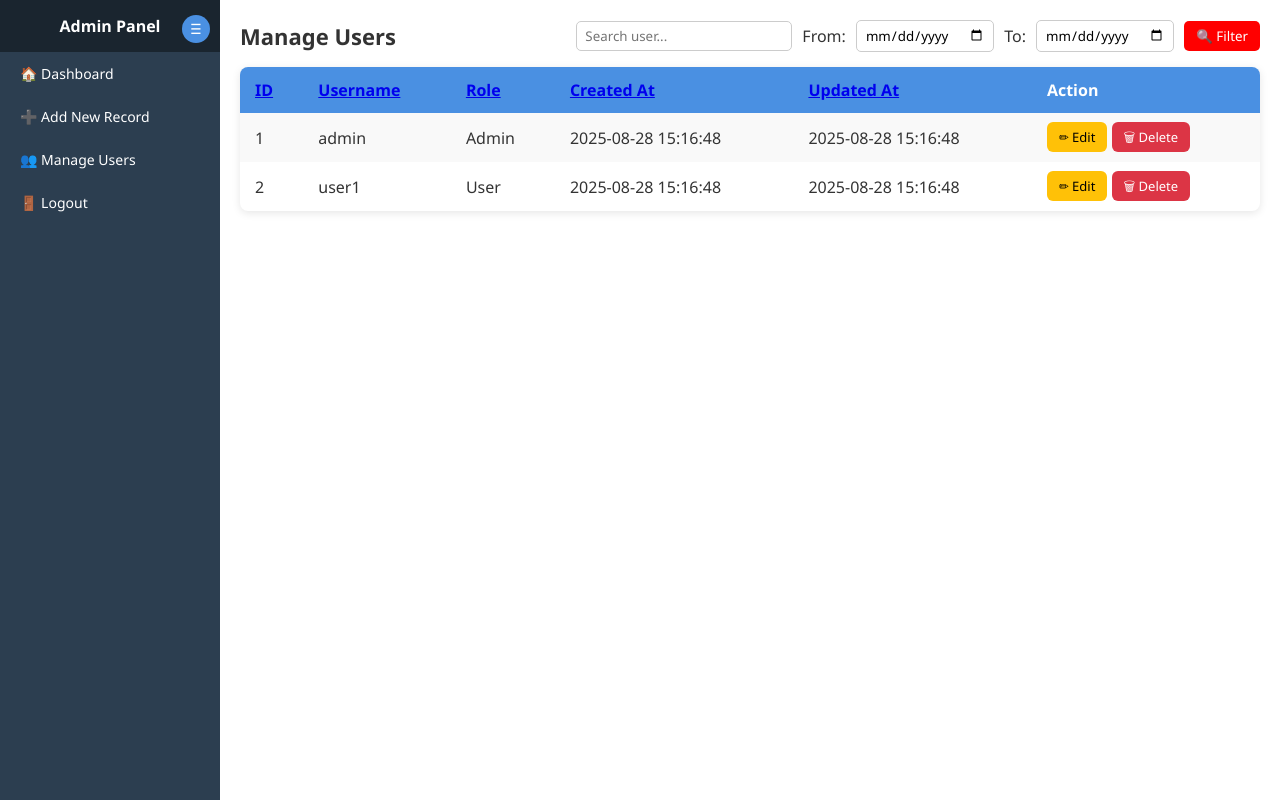
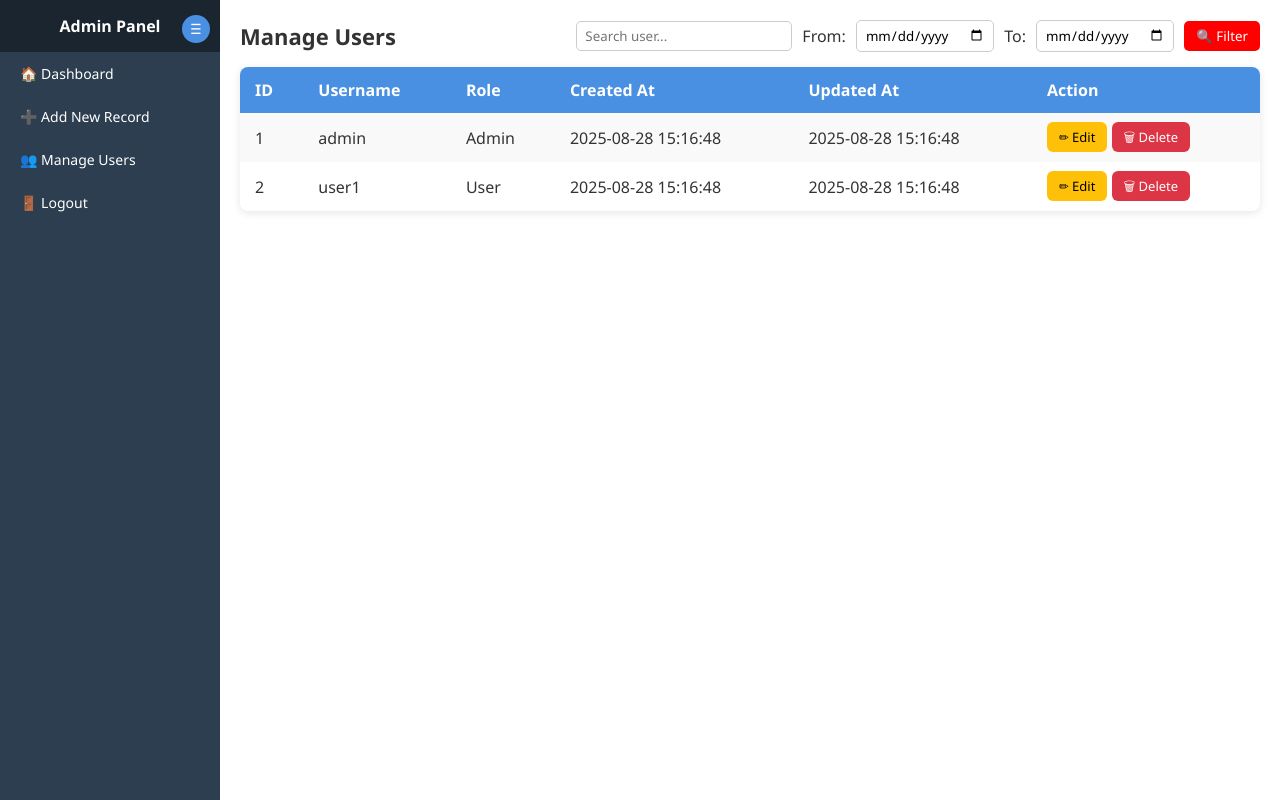
Before and after one commit to RishavLC/demo-project, a PHP site: page /manage_users.php in a window 1280 px wide. Run offline with PHP 8.4, Linux system fonts and the light colour scheme; a user stored in the database is signed in; data comes from the database, SQL or seed files in the repository.

Commit message:
inline css added

```diff
--- a/dashboard_user.php
+++ b/dashboard_user.php
@@ -36,7 +36,7 @@ $result = $conn->query($sql);
 
   <!-- Main Content -->
   <div class="main-content">
-     <h2>Welcome, <?= htmlspecialchars($_SESSION['username']) ?></h2>
+     <h2>Welcome, User</h2>
     <table>
       <tr>
         <th>ID</th><th>Title</th><th>Description</th><th>Action</th>
--- a/manage_users.php
+++ b/manage_users.php
@@ -87,11 +87,11 @@ $result = $stmt->get_result();
 
 <table>
   <tr>
-    <th><a href="?search=<?= $search ?>&sort=id&order=<?= $order=='ASC'?'desc':'asc' ?>">ID</a></th>
-    <th><a href="?search=<?= $search ?>&sort=username&order=<?= $order=='ASC'?'desc':'asc' ?>">Username</a></th>
-    <th><a href="?search=<?= $search ?>&sort=role_name&order=<?= $order=='ASC'?'desc':'asc' ?>">Role</a></th>
-    <th><a href="?search=<?= $search ?>&sort=created_at&order=<?= $order=='ASC'?'desc':'asc' ?>">Created At</a></th>
-    <th><a href="?search=<?= $search ?>&sort=updated_at&order=<?= $order=='ASC'?'desc':'asc' ?>">Updated At</a></th>
+    <th style="background-color:4a90e2;"><a style="color: white; text-decoration: none;" href="?search=<?= $search ?>&sort=id&order=<?= $order=='ASC'?'desc':'asc' ?>">ID</a></th>
+    <th style="background-color:4a90e2;"><a style="color: white; text-decoration: none;" href="?search=<?= $search ?>&sort=username&order=<?= $order=='ASC'?'desc':'asc' ?>">Username</a></th>
+    <th style="background-color:4a90e2;"><a style="color: white; text-decoration: none;" href="?search=<?= $search ?>&sort=role_name&order=<?= $order=='ASC'?'desc':'asc' ?>">Role</a></th>
+    <th style="background-color:4a90e2;"><a style="color: white; text-decoration: none;" href="?search=<?= $search ?>&sort=created_at&order=<?= $order=='ASC'?'desc':'asc' ?>">Created At</a></th>
+    <th style="background-color:4a90e2;"><a style="color: white; text-decoration: none;" href="?search=<?= $search ?>&sort=updated_at&order=<?= $order=='ASC'?'desc':'asc' ?>">Updated At</a></th>
     <th>Action</th>
   </tr>
 
```
